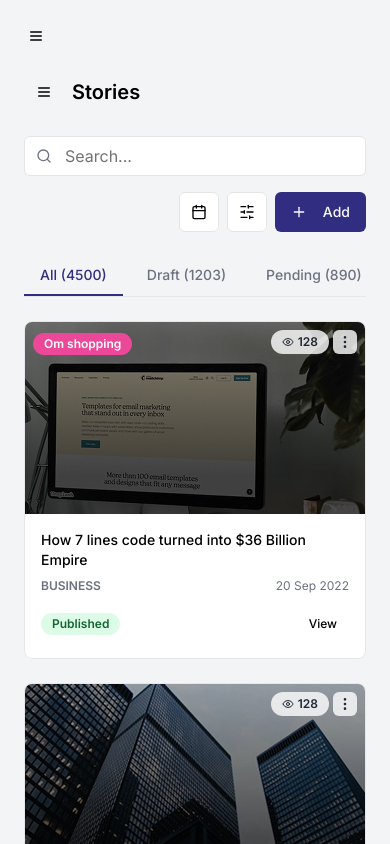
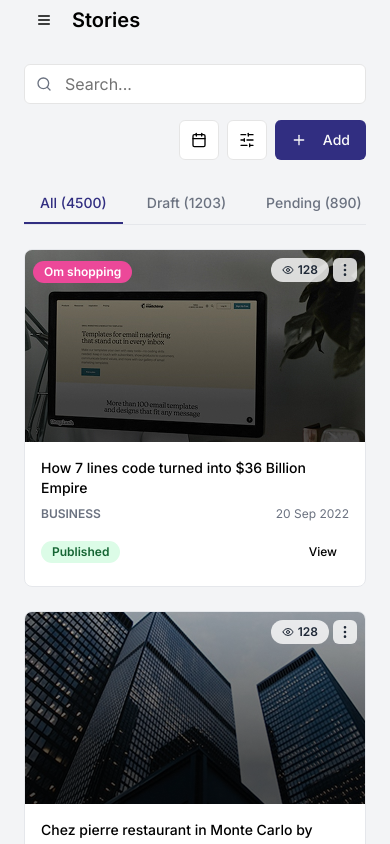
Before and after one commit to Tarunya0704/Content-Management-System, a Next.js app: page /stories in a window 390 px wide. Built offline with nearby package versions, Linux system fonts and the light colour scheme.

Commit message:
ui enhanced

```diff
--- a/app/layout.tsx
+++ b/app/layout.tsx
@@ -25,9 +25,7 @@ export default function RootLayout({
           <div className="flex h-screen bg-gray-100 dark:bg-gray-900">
             <Sidebar />
             <main className="flex-1 overflow-auto">
-              <div className="p-4 md:hidden">
-                <MobileSidebar />
-              </div>
+
               {children}
             </main>
           </div>
--- a/components/mobile-sidebar.tsx
+++ b/components/mobile-sidebar.tsx
@@ -13,7 +13,7 @@ export default function MobileSidebar() {
     <Sheet open={open} onOpenChange={setOpen}>
       <SheetTrigger asChild>
         <Button variant="ghost" size="icon" className="md:hidden">
-          <Menu className="h-5 w-5" />
+          <Menu className="h-5 w-5 text-black" />
           <span className="sr-only">Toggle Menu</span>
         </Button>
       </SheetTrigger>
--- a/components/ui/sheet.tsx
+++ b/components/ui/sheet.tsx
@@ -60,7 +60,7 @@ const SheetContent = React.forwardRef<React.ElementRef<typeof SheetPrimitive.Con
       <SheetPrimitive.Content ref={ref} className={cn(sheetVariants({ side }), className)} {...props}>
         {children}
         <SheetPrimitive.Close className="absolute right-4 top-4 rounded-sm opacity-70 ring-offset-background transition-opacity hover:opacity-100 focus:outline-none focus:ring-2 focus:ring-ring focus:ring-offset-2 disabled:pointer-events-none data-[state=open]:bg-secondary">
-          <X className="h-4 w-4" />
+          <X className="h-4 w-4 text-black" />
           <span className="sr-only">Close</span>
         </SheetPrimitive.Close>
       </SheetPrimitive.Content>
```
